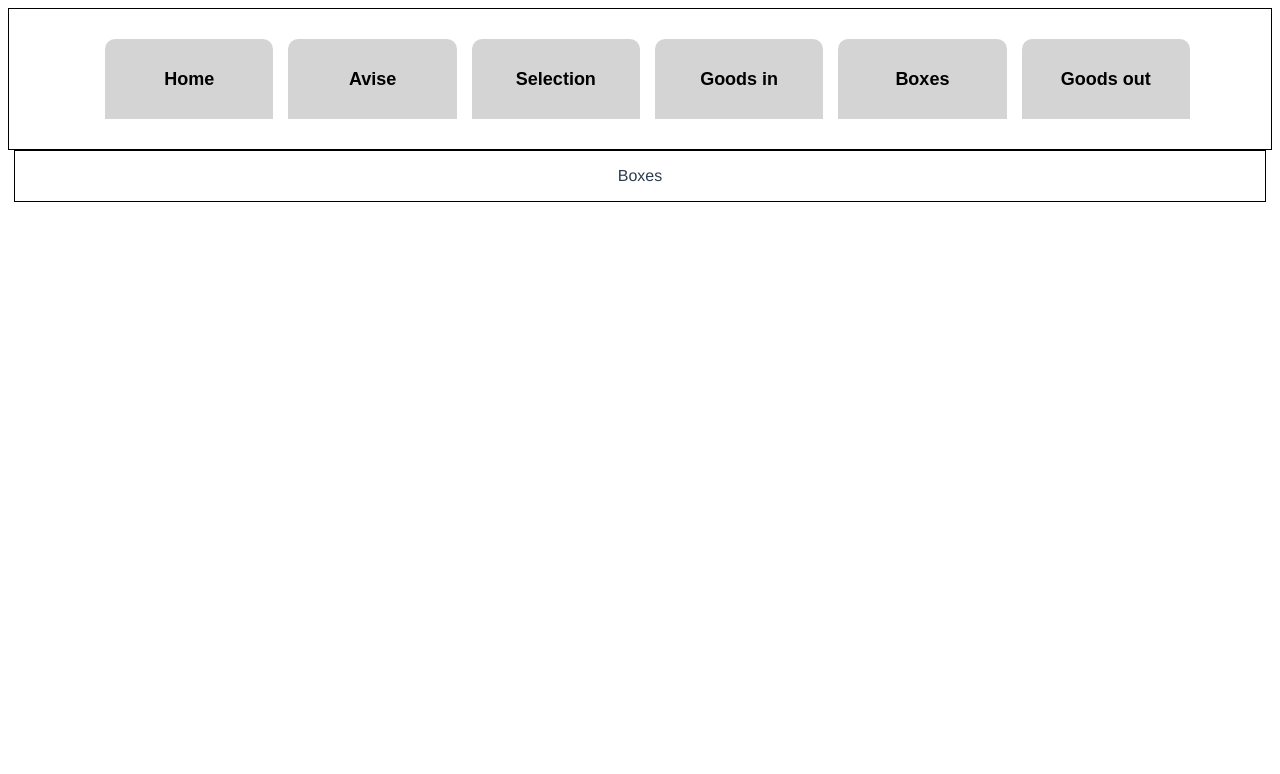
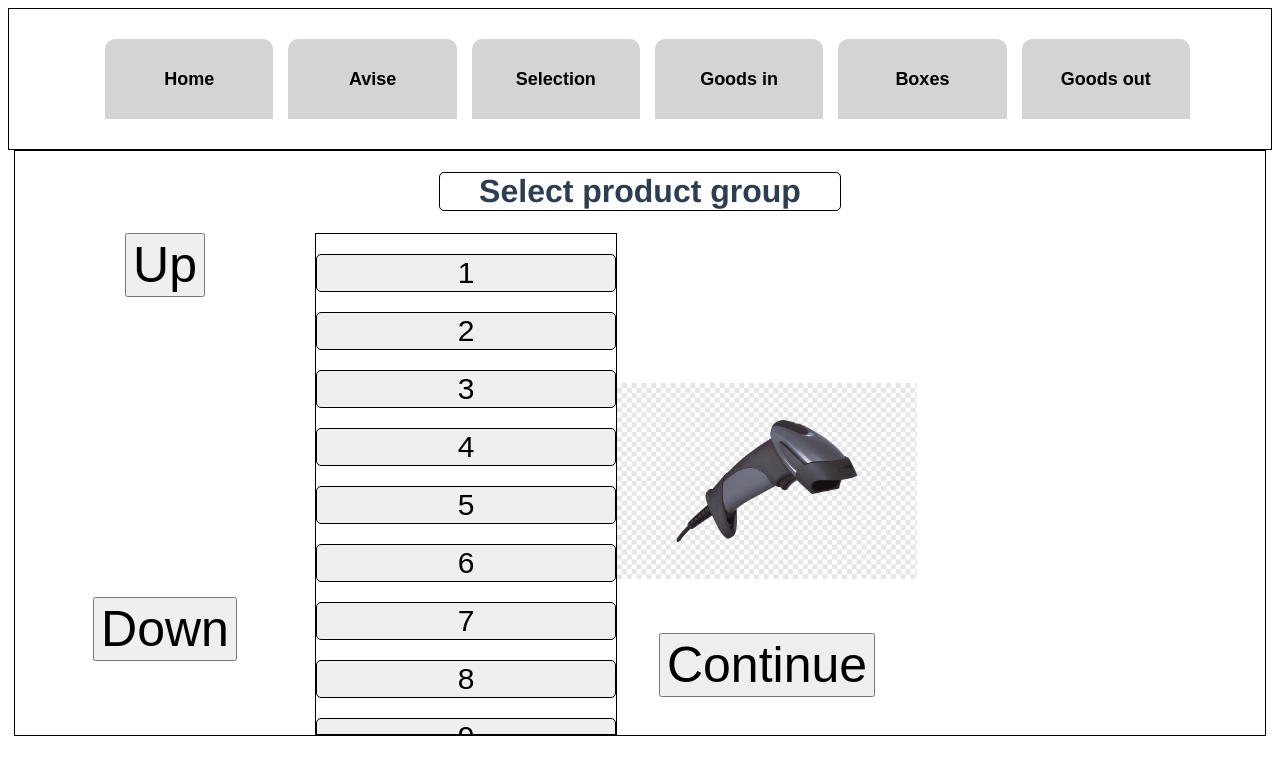
Before and after one commit to Robert-Schimanek/EIBA-Frontend, a Vue app: page /Boxes in a window 1280 px wide. Shown: the top 774 px of the page. Built offline with nearby package versions, Linux system fonts and the light colour scheme.

Commit message:
Picture added + elsint edit

```diff
--- a/package.json
+++ b/package.json
@@ -14,6 +14,7 @@
     "axios": "^0.24.0",
     "core-js": "^3.6.5",
     "vue": "^3.0.0",
+    "vue-cli": "^2.9.6",
     "vue-router": "^4.0.0-0",
     "vue-select": "^4.0.0-beta.1"
   },
--- a/src/components/ScrollableList/PageScrollableList.vue
+++ b/src/components/ScrollableList/PageScrollableList.vue
@@ -45,7 +45,7 @@ export default {
   },
   data() {
     return {
-      names: [1, 2, 3, 4],
+      names: [1, 2, 3, 4, 5, 6, 7, 8, 9, 10, 11, 12, 13],
     };
   },
 
--- a/src/views/Avise.vue
+++ b/src/views/Avise.vue
@@ -1,5 +1,4 @@
 <template>
-  <p>Avise</p>
   <SProductGroup></SProductGroup>
 </template>
 
--- a/src/views/Boxes.vue
+++ b/src/views/Boxes.vue
@@ -1,3 +1,13 @@
 <template>
-    <p>Boxes</p>
+  <SList></SList>
 </template>
+
+<script>
+import SList from "../components/ScrollableList/PageScrollableList.vue";
+
+export default {
+  components: {
+    SList,
+  },
+};
+</script>
```
Also changed, not shown: 1 other file (tests, documents, lock files or other folders).
